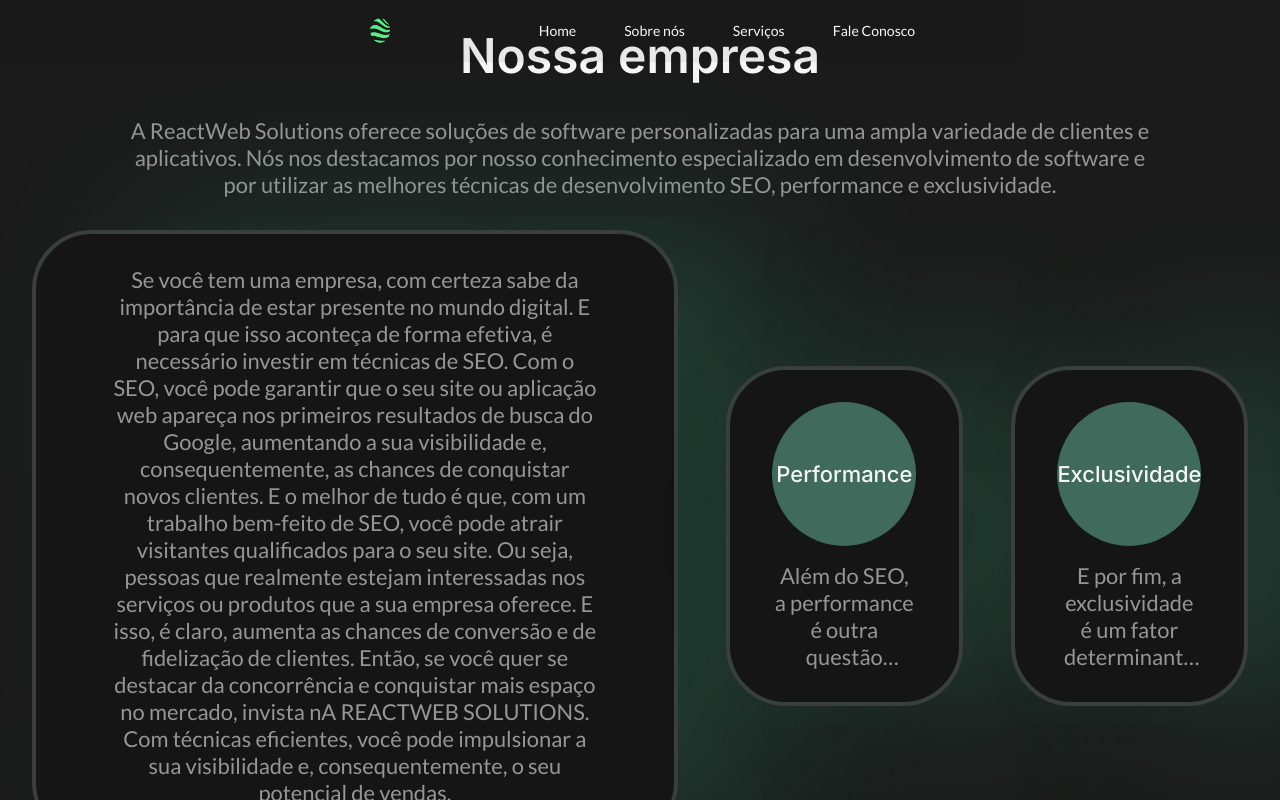
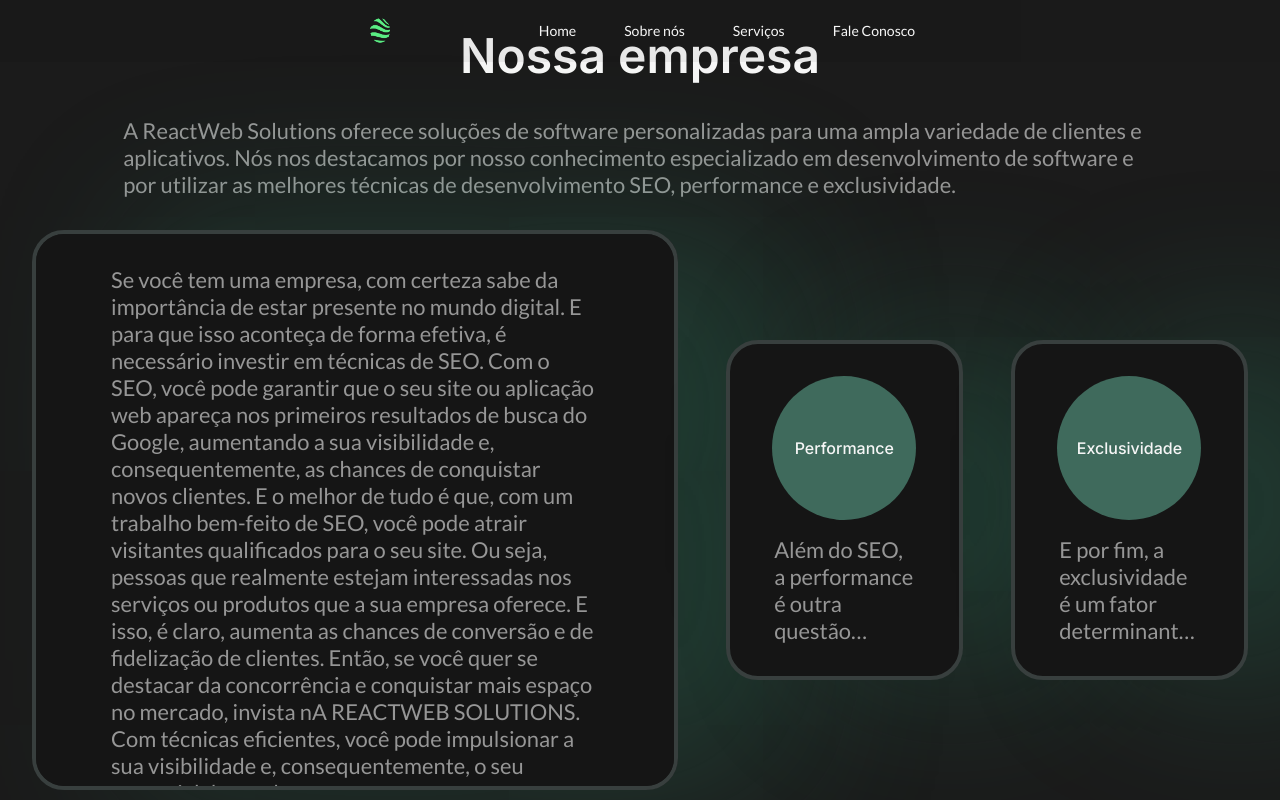
Before and after one commit to Yraffic/reactweb-solutions, a React (Create React App) app: page / in a window 1280 px wide. In both pictures the pointer is over the element 218 px from the left and 1158 px from the top of the page. Shown: the part 758-1558 px from the top of the page. Built offline with nearby package versions, Linux system fonts and the light colour scheme.

Commit message:
refactor: ajusted card

```diff
--- a/src/components/Card/index.tsx
+++ b/src/components/Card/index.tsx
@@ -17,7 +17,8 @@
         }>
             <div className='
                     card-circle
-                    flex align-items
+                    flex
+                    align-items
                     justify-content'
             >
                 <h3>
@@ -35,7 +36,7 @@
                 <p>
                    {description}
                 </p>
-               <a href="#hover">Clique no card para ver mais</a>
+               <a href="#hover">Clique para ver mais</a>
             </div>
         </div>
     )
--- a/src/components/Card/styles.scss
+++ b/src/components/Card/styles.scss
@@ -6,7 +6,7 @@
     background: var(--black-200);
     border: 0.25rem solid var(--black-100);
 
-    border-radius: 3.75rem;
+    border-radius: 2rem;
     padding: 2rem;
     gap: 1rem;
 
@@ -15,15 +15,13 @@
         width: 9rem;
         height: 9rem;
 
+        border-radius: 50%;
+
         background-color: var(--green-200);
         padding: 1rem;
 
-        border-radius: 50%;
-        overflow: hidden;
-        text-overflow: ellipsis;
-
         h3{
-            font-size: var(--size-small);
+            font-size: 1rem;
         }
     }
     .card-info{
@@ -103,14 +101,19 @@
     }
 }
 
-.card:hover{
+.primary-card:hover{
     width: 100%;
+    height: 70vh;
+
+    justify-content: flex-start;
+    padding: 2rem;
+
+    overflow: auto;
     .card-circle{
         display: none;
     }
 
     p{
-        height: 50%;
         display: block;
         z-index: 99999;
         overflow: auto;
@@ -122,11 +125,20 @@
 
 .secondary-card:hover{
     width: 45%;
+    height: 45vh;
 
+    justify-content: flex-start;
+
+    padding: 1rem;
+
+    overflow: auto;
     p{
         display: block;
         z-index: 99999;
         overflow: auto;
+    }
+    a{
+        display: none;
     }
 }
 
--- a/src/styles/global.scss
+++ b/src/styles/global.scss
@@ -19,7 +19,7 @@
     font-family: var(--font-secondary), sans-serif;
     color: var(--color-font-secondary);
     font-size: var(--size-small);
-    text-align: center;
+    text-align: left;
 }
 
 a {
```
